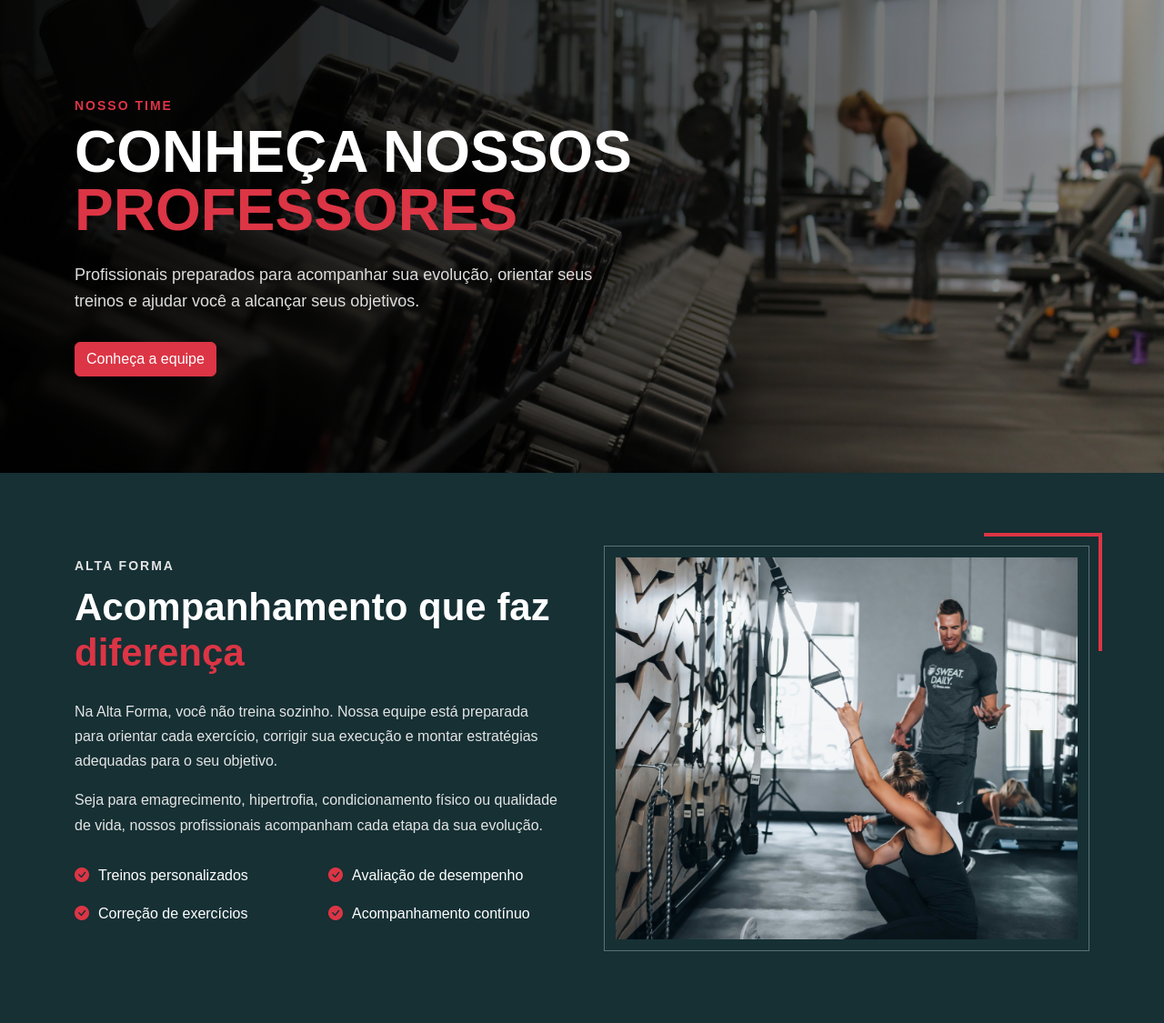
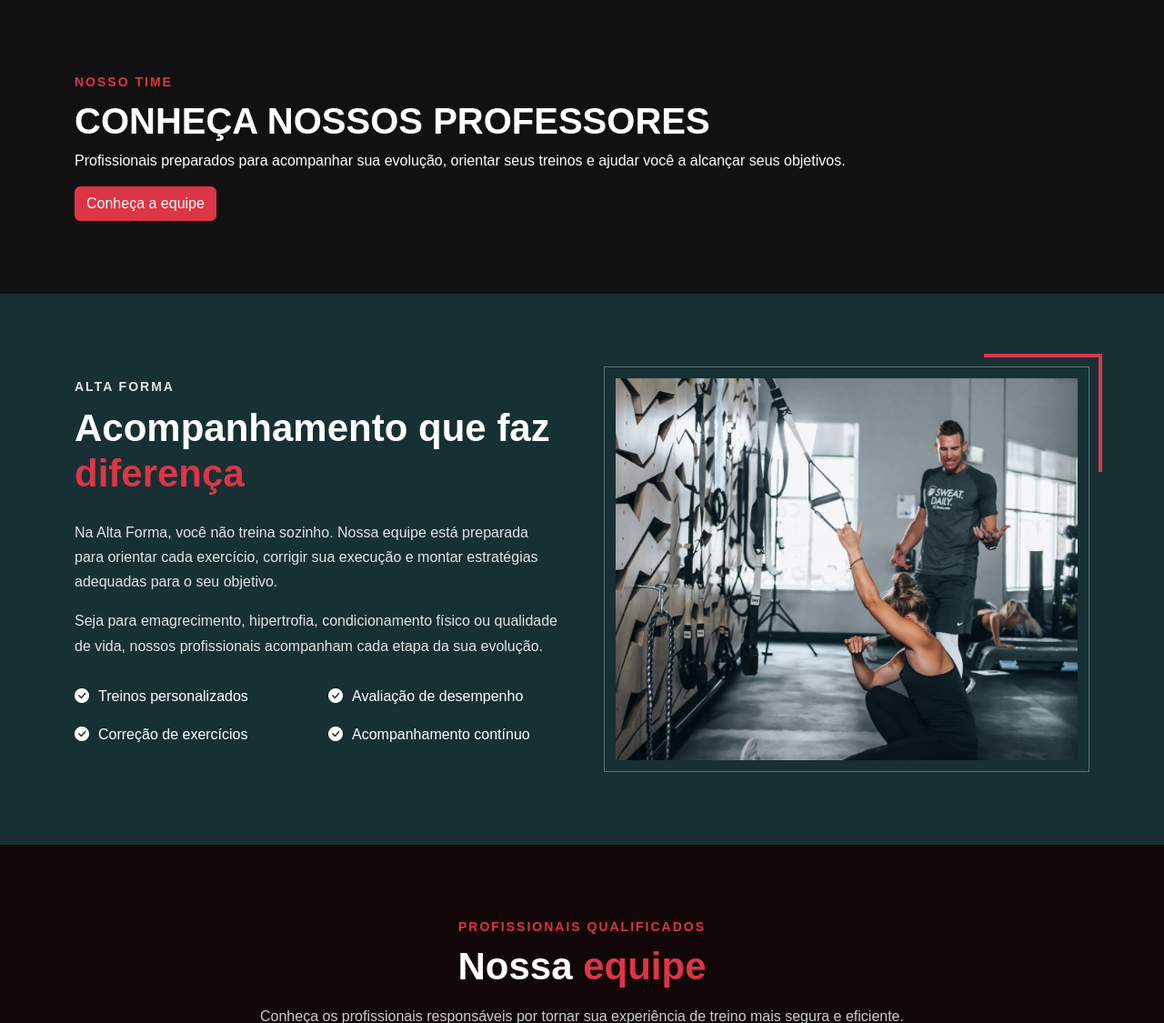
Before and after one commit to avLeoo/SenaiCodigos, a PHP site: page /alta-forma/professores.html in a window 1280 px wide. Shown: the part 113-1238 px from the top of the page at 91% size. Run offline with PHP 8.4, Linux system fonts and the light colour scheme.

Commit message:
Add files via upload

```diff
--- a/alta-forma/alta-forma/css/professores.css
+++ b/alta-forma/alta-forma/css/professores.css
@@ -1,50 +1,3 @@
-.hero-professores {
-    position: relative;
-    display: flex;
-    align-items: center;
-    min-height: 520px;
-    padding: 80px 0;
-    background-image: url("imagens/img6.jpeg");
-    background-position: center;
-    background-size: cover;
-    background-repeat: no-repeat;
-    overflow: hidden;
-}
-
-.hero-professores-sombra {
-    position: absolute;
-    inset: 0;
-    background: linear-gradient(90deg,
-            rgba(0, 0, 0, 0.95) 0%,
-            rgba(0, 0, 0, 0.75) 48%,
-            rgba(0, 0, 0, 0.35) 100%);
-}
-
-.hero-professores-conteudo {
-    position: relative;
-    z-index: 2;
-}
-
-.hero-professores h1 {
-    max-width: 750px;
-    margin-bottom: 25px;
-    font-size: 64px;
-    line-height: 1;
-}
-
-.hero-professores h1 span {
-    display: block;
-    color: #dc3545;
-}
-
-.hero-professores p:not(.subtitulo) {
-    max-width: 620px;
-    margin-bottom: 30px;
-    font-size: 18px;
-    line-height: 1.6;
-    color: #dddddd;
-}
-
 .apresentacao-professores {
     background-color: #163034;
 }
@@ -97,10 +50,6 @@
     align-items: center;
     gap: 10px;
     margin-bottom: 18px;
-}
-
-.diferencial-professor i {
-    color: #dc3545;
 }
 
 .diferencial-professor span {
```
Also changed, not shown: alta-forma/alta-forma/css/alta-forma.css (+0 -18 lines), alta-forma/alta-forma/css/fale-conosco.css (+53 -0 lines), alta-forma/alta-forma/css/planos.css (+0 -19 lines), alta-forma/alta-forma/fale-conosco.html (+3 -4 lines), alta-forma/alta-forma/professores.html (+1 -89 lines).
